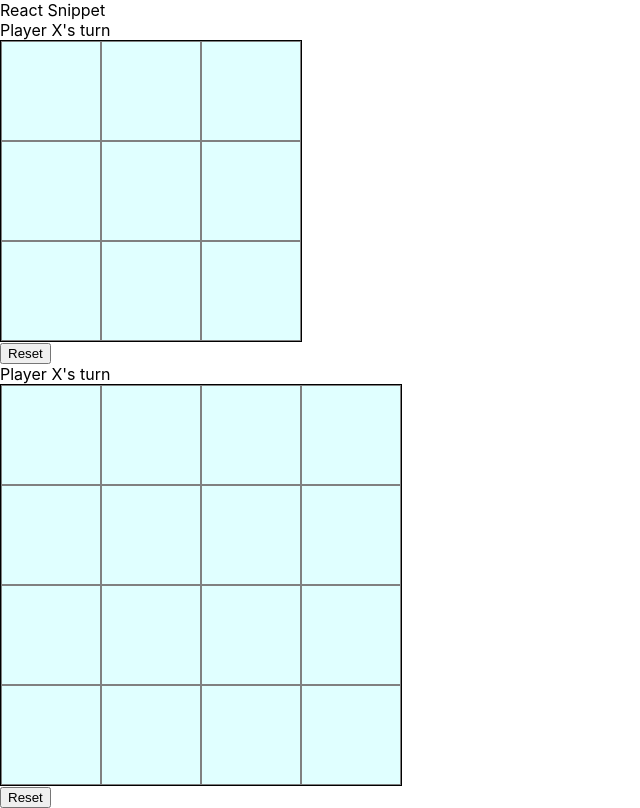
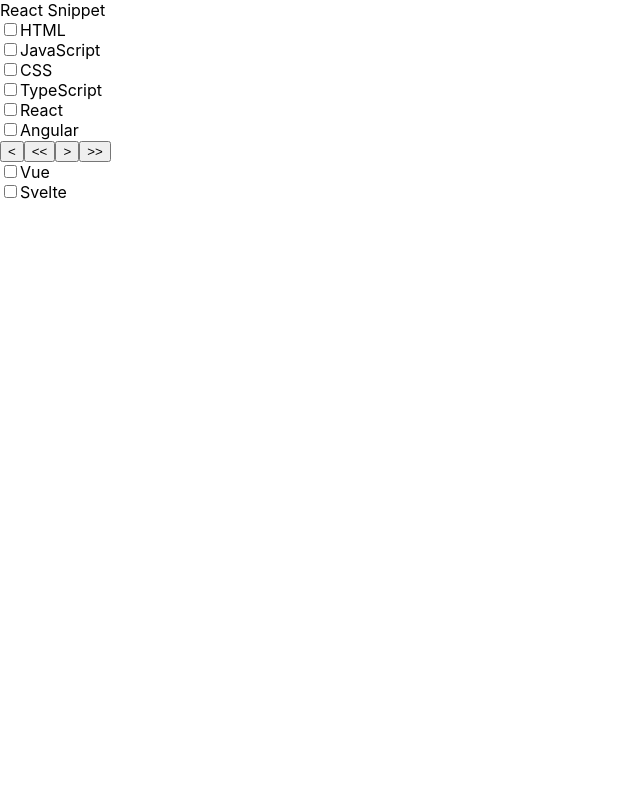
Before and after one commit to jiyulei/react-snippet-lab, a React (Create React App) app: page / in a window 1280 px wide. Shown: the whole page, without its empty margins (0-640 px from the left). Built offline with nearby package versions, Linux system fonts and the light colour scheme.

Commit message:
Create TransferList component

```diff
--- a/src/App.js
+++ b/src/App.js
@@ -4,6 +4,7 @@ import { TrafficLight } from "./components/TrafficLight/TrafficLight";
 import { CrouselContainer } from "./components/ImageCrousel/CrouselContainer";
 import { TicTacToe } from "./components/TicTacToe/TicTacToe";
 import { TicTacToe2 } from "./components/TicTacToell/TicTacToe2";
+import { TransferList } from "./components/TransferList/TransferList";
 import "./index.css";
 
 function App() {
@@ -14,8 +15,9 @@ function App() {
       <ContactForm />
       <TrafficLight />
       <CrouselContainer /> */}
-      <TicTacToe />
-      <TicTacToe2 size={4}/>
+      {/* <TicTacToe /> */}
+      {/* <TicTacToe2 size={4}/> */}
+      <TransferList />
     </div>
   );
 }
--- a/src/components/ContactForm.jsx/styles.css
+++ b/src/components/ContactForm.jsx/styles.css
@@ -1,6 +1,6 @@
-.form {
+/* .form {
     margin: 10px;
     border: 1px solid black;
     width: 200px;
     min-height: 200px;
-}
+} */
--- a/src/components/ImageCrousel/styles.css
+++ b/src/components/ImageCrousel/styles.css
@@ -1,4 +1,4 @@
-.imgContainer {
+/* .imgContainer {
   width: 400px;
   height: 400px;
 }
@@ -82,4 +82,4 @@
   object-fit: contain;
   width: 100%;
   height: 100%;
-}
+} */
--- a/src/components/ShoppingList/style.css
+++ b/src/components/ShoppingList/style.css
@@ -1,4 +1,4 @@
-.foodLabel--checked {
+/* .foodLabel--checked {
   text-decoration: line-through;
 }
 
@@ -48,4 +48,4 @@ input {
 
 .highlighted {
   background-color: lightblue;
-}
+} */
--- a/src/components/TicTacToe/styles.css
+++ b/src/components/TicTacToe/styles.css
@@ -1,4 +1,4 @@
-.board {
+/* .board {
   display: grid;
   grid-template-columns: repeat(3, 1fr);
   width: 300px;
@@ -17,4 +17,4 @@
 
 .player {
     font-size: 80px;
-}
+} */
--- a/src/components/TicTacToell/styles.css
+++ b/src/components/TicTacToell/styles.css
@@ -1,4 +1,4 @@
-.board {
+/* .board {
     display: grid;
     border: 1px solid black;
   }
@@ -15,3 +15,4 @@
   .player {
       font-size: 80px;
   }
+   */
--- a/src/components/TrafficLight/styles.css
+++ b/src/components/TrafficLight/styles.css
@@ -1,4 +1,4 @@
-.trafficLight {
+/* .trafficLight {
   width: 100px;
   height: 300px;
   background-color: black;
@@ -39,4 +39,4 @@
 
 .greenLightOn {
   background-color: green;
-}
+} */
--- /dev/null
+++ b/src/components/TransferList/TransferList.jsx
@@ -0,0 +1,93 @@
+import { useState } from "react";
+import "./styles.css";
+export function TransferList() {
+  const [list, setList] = useState([
+    { name: "html", label: "HTML", checked: false, column: "left" },
+    { name: "js", label: "JavaScript", checked: false, column: "left" },
+    { name: "css", label: "CSS", checked: false, column: "left" },
+    { name: "ts", label: "TypeScript", checked: false, column: "left" },
+    { name: "react", label: "React", checked: false, column: "left" },
+    { name: "angular", label: "Angular", checked: false, column: "left" },
+    { name: "vue", label: "Vue", checked: false, column: "right" },
+    { name: "svelte", label: "Svelte", checked: false, column: "right" },
+  ]);
+
+  const handleCheck = (label, checked) => {
+    const updatedList = list.map((item) =>
+      item.label === label ? { ...item, checked } : item
+    );
+    setList(updatedList);
+  };
+
+  const handleMoveAllToLeft = () => {
+    const updatedList = list.map((item) => ({ ...item, column: "left" }));
+    setList(updatedList);
+  };
+
+  const handleMoveAllToRight = () => {
+    const updatedList = list.map((item) => ({ ...item, column: "right" }));
+    setList(updatedList);
+  };
+
+  const handleMoveToLeft = () => {
+    const updatedList = list.map((item) =>
+      item.checked ? { ...item, checked: false, column: "left" } : item
+    );
+    setList(updatedList);
+  };
+
+  const handleMoveToRight = () => {
+    const updatedList = list.map((item) =>
+      item.checked ? { ...item, checked: false, column: "right" } : item
+    );
+    setList(updatedList);
+  };
+  return (
+    <div className="container">
+      <div className="leftList">
+        {list
+          .filter((item) => item.column === "left")
+          .map((item) => (
+            <ListItem
+              key={item.name}
+              label={item.label}
+              checked={item.checked}
+              onChange={handleCheck}
+            />
+          ))}
+      </div>
+      <div className="buttonGroup">
+        <button onClick={handleMoveToLeft}>{"<"}</button>
+        <button onClick={handleMoveAllToLeft}>{"<<"}</button>
+        <button onClick={handleMoveToRight}>{">"}</button>
+        <button onClick={handleMoveAllToRight}>{">>"}</button>
+      </div>
+      <div className="rightList">
+        {list
+          .filter((item) => item.column === "right")
+          .map((item) => (
+            <ListItem
+              key={item.name}
+              label={item.label}
+              checked={item.checked}
+              onChange={handleCheck}
+            />
+          ))}
+      </div>
+    </div>
+  );
+}
+
+function ListItem({ checked, label, onChange }) {
+  return (
+    <div className="listItem">
+      <input
+        type="checkbox"
+        checked={checked}
+        id={label}
+        onChange={(e) => onChange(label, e.target.checked)}
+      />
+      <label htmlFor={label}>{label}</label>
+    </div>
+  );
+}
--- /dev/null
+++ b/src/components/TransferList/styles.css
@@ -0,0 +1,32 @@
+/* .container {
+  width: 500px;
+  min-height: 400px;
+  display: flex;
+  border: 1px solid black;
+
+}
+
+.leftList,
+.rightList {
+  display: flex;
+  flex-direction: column;
+  justify-content: center;
+  flex: 4;
+  border: 1px solid gray;
+}
+
+.buttonGroup {
+  flex: 1;
+  display: flex;
+  flex-direction: column;
+  align-items: center;
+  justify-content: center;
+  gap: 20px;
+}
+
+.listItem {
+  margin-left: 20px;
+  display: flex;
+  justify-content: flex-start;
+  align-items: center;
+} */
```
